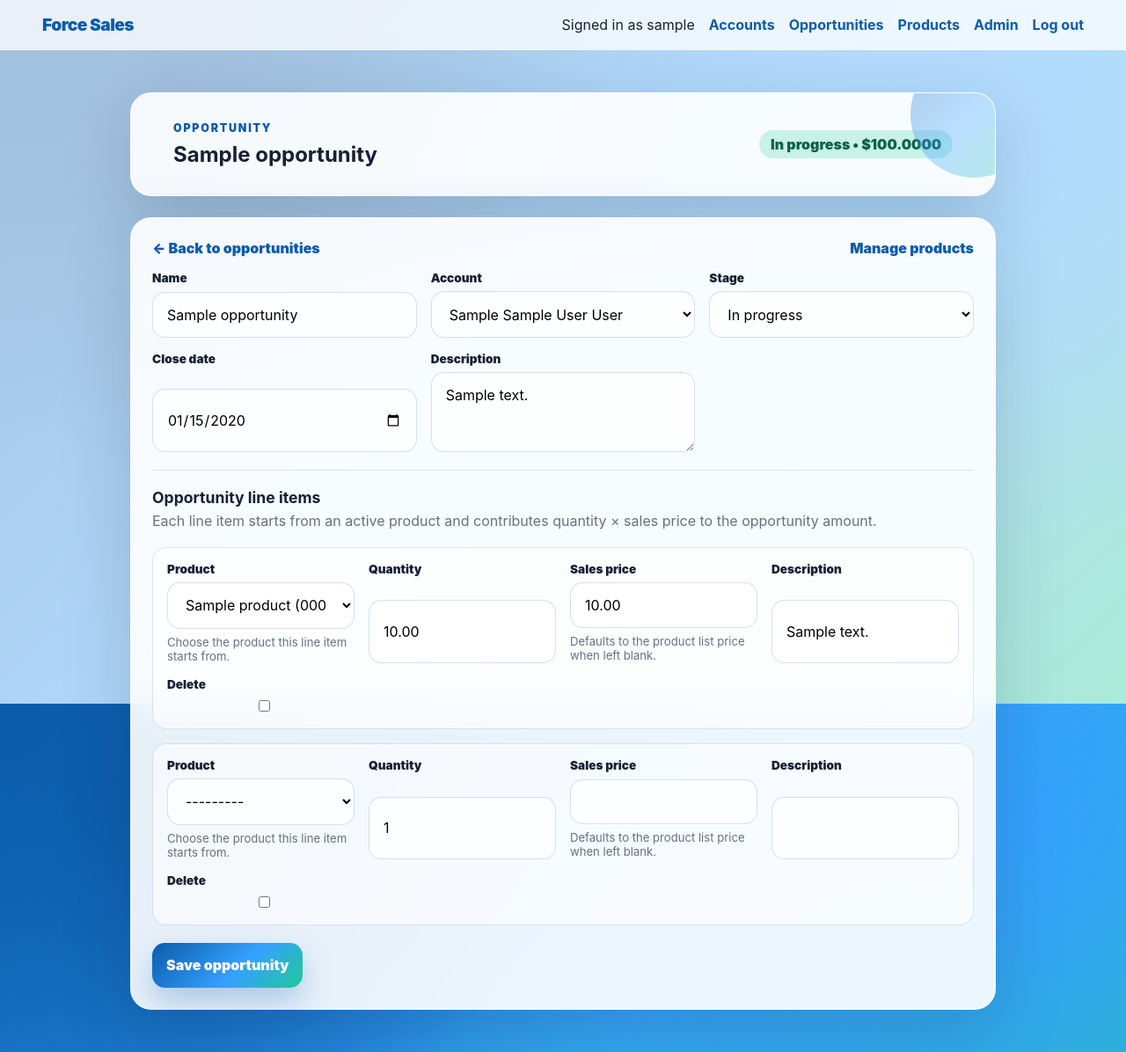
After one commit to ddh73/forceSales, a Django app: page /opportunities/1/ in a window 1280 px wide. The commit adds this page. Shown: the whole page at 88% size. Run offline with Django 5.2, Linux system fonts and the light colour scheme; a user stored in the database is signed in; tables that the repository leaves empty hold one stand-in row (values such as "Sample post").

Commit message:
Add opportunities and product line items

```diff
--- a/crm/forms.py
+++ b/crm/forms.py
@@ -1,6 +1,6 @@
 from django import forms
 
-from .models import Account, AccountField, AccountFieldValue
+from .models import Account, AccountField, AccountFieldValue, Opportunity, OpportunityLineItem, Product
 
 
 class AccountForm(forms.ModelForm):
@@ -80,3 +80,55 @@ class AccountForm(forms.ModelForm):
 
     def custom_field_name(self, account_field):
         return f"{self.custom_field_prefix}{account_field.pk}"
+
+
+class ProductForm(forms.ModelForm):
+    class Meta:
+        model = Product
+        fields = ["name", "product_code", "description", "list_price", "active"]
+        widgets = {
+            "description": forms.Textarea(attrs={"rows": 3}),
+        }
+
+    def clean_product_code(self):
+        return self.cleaned_data.get("product_code") or None
+
+
+class OpportunityForm(forms.ModelForm):
+    class Meta:
+        model = Opportunity
+        fields = ["name", "account", "stage", "close_date", "description"]
+        widgets = {
+            "close_date": forms.DateInput(format="%Y-%m-%d", attrs={"type": "date"}),
+            "description": forms.Textarea(attrs={"rows": 3}),
+        }
+
+
+class OpportunityLineItemForm(forms.ModelForm):
+    class Meta:
+        model = OpportunityLineItem
+        fields = ["product", "quantity", "sales_price", "description"]
+
+    def __init__(self, *args, **kwargs):
+        super().__init__(*args, **kwargs)
+        self.fields["product"].queryset = Product.objects.filter(active=True).order_by("name")
+        self.fields["product"].help_text = "Choose the product this line item starts from."
+        self.fields["sales_price"].help_text = "Defaults to the product list price when left blank."
+        self.fields["sales_price"].required = False
+
+    def clean(self):
+        cleaned_data = super().clean()
+        product = cleaned_data.get("product")
+        sales_price = cleaned_data.get("sales_price")
+        if product and sales_price is None:
+            cleaned_data["sales_price"] = product.list_price
+        return cleaned_data
+
+
+OpportunityLineItemFormSet = forms.inlineformset_factory(
+    Opportunity,
+    OpportunityLineItem,
+    form=OpportunityLineItemForm,
+    extra=1,
+    can_delete=True,
+)
--- a/crm/templates/crm/base.html
+++ b/crm/templates/crm/base.html
@@ -21,6 +21,8 @@
             <nav class="nav-links" aria-label="Primary navigation">
                 <span>Signed in as {{ user.get_username }}</span>
                 <a href="{% url 'account_list' %}">Accounts</a>
+                <a href="{% url 'opportunity_list' %}">Opportunities</a>
+                <a href="{% url 'product_list' %}">Products</a>
                 {% if user.is_staff %}<a href="{% url 'admin:index' %}">Admin</a>{% endif %}
                 <form action="{% url 'logout' %}" method="post">
                     {% csrf_token %}
--- /dev/null
+++ b/crm/templates/crm/opportunity_detail.html
@@ -0,0 +1,61 @@
+{% extends "crm/base.html" %}
+
+{% block title %}{{ opportunity.name }} | Opportunities | {{ site_branding.name }}{% endblock %}
+
+{% block content %}
+<section class="hero-card compact-hero split-hero">
+    <div>
+        <p class="eyebrow">Opportunity</p>
+        <h1>{{ opportunity.name }}</h1>
+    </div>
+    <span class="badge user">{{ opportunity.get_stage_display }} • ${{ opportunity.amount }}</span>
+</section>
+
+<section class="panel stacked-panel">
+    <div class="record-toolbar">
+        <a class="back-link" href="{% url 'opportunity_list' %}">← Back to opportunities</a>
+        <a class="back-link" href="{% url 'product_list' %}">Manage products</a>
+    </div>
+
+    <form method="post" novalidate>
+        {% csrf_token %}
+        <div class="record-form">
+            {% for field in form %}
+                <div class="record-field{% if field.errors %} has-errors{% endif %}">
+                    <label for="{{ field.id_for_label }}">{{ field.label }}</label>
+                    {{ field }}
+                    {% if field.help_text %}<small class="field-help">{{ field.help_text }}</small>{% endif %}
+                    {% if field.errors %}<div class="field-errors">{{ field.errors }}</div>{% endif %}
+                </div>
+            {% endfor %}
+        </div>
+
+        <div class="subsection-heading">
+            <div>
+                <h2>Opportunity line items</h2>
+                <p>Each line item starts from an active product and contributes quantity × sales price to the opportunity amount.</p>
+            </div>
+            {% if not has_products %}<a class="button-link" href="{% url 'product_create' %}">Create a product first</a>{% endif %}
+        </div>
+
+        {{ line_item_formset.management_form }}
+        {% if line_item_formset.non_form_errors %}<div class="field-errors">{{ line_item_formset.non_form_errors }}</div>{% endif %}
+        <div class="line-item-list">
+            {% for line_form in line_item_formset %}
+                <div class="line-item-card">
+                    {% for hidden in line_form.hidden_fields %}{{ hidden }}{% endfor %}
+                    {% for field in line_form.visible_fields %}
+                        <div class="record-field{% if field.errors %} has-errors{% endif %}">
+                            <label for="{{ field.id_for_label }}">{{ field.label }}</label>
+                            {{ field }}
+                            {% if field.help_text %}<small class="field-help">{{ field.help_text }}</small>{% endif %}
+                            {% if field.errors %}<div class="field-errors">{{ field.errors }}</div>{% endif %}
+                        </div>
+                    {% endfor %}
+                </div>
+            {% endfor %}
+        </div>
+        <button class="save-button" type="submit">Save opportunity</button>
+    </form>
+</section>
+{% endblock %}
--- a/crm/urls.py
+++ b/crm/urls.py
@@ -8,4 +8,10 @@ urlpatterns = [
     path("accounts/", views.AccountListView.as_view(), name="account_list"),
     path("accounts/new/", views.AccountCreateView.as_view(), name="account_create"),
     path("accounts/<int:pk>/", views.AccountDetailView.as_view(), name="account_detail"),
+    path("products/", views.ProductListView.as_view(), name="product_list"),
+    path("products/new/", views.ProductCreateView.as_view(), name="product_create"),
+    path("products/<int:pk>/", views.ProductDetailView.as_view(), name="product_detail"),
+    path("opportunities/", views.OpportunityListView.as_view(), name="opportunity_list"),
+    path("opportunities/new/", views.OpportunityCreateView.as_view(), name="opportunity_create"),
+    path("opportunities/<int:pk>/", views.OpportunityDetailView.as_view(), name="opportunity_detail"),
 ]
--- a/crm/views.py
+++ b/crm/views.py
@@ -3,8 +3,8 @@ from django.contrib.auth.mixins import LoginRequiredMixin
 from django.shortcuts import get_object_or_404, redirect
 from django.views.generic import ListView, TemplateView
 
-from .forms import AccountForm
-from .models import Account
+from .forms import AccountForm, OpportunityForm, OpportunityLineItemFormSet, ProductForm
+from .models import Account, Opportunity, Product
 
 
 class HomeView(TemplateView):
@@ -27,6 +27,8 @@ class DashboardView(LoginRequiredMixin, TemplateView):
         context["is_crm_admin"] = user.is_superuser or user.groups.filter(name="CRM Admin").exists()
         context["is_standard_user"] = user.groups.filter(name="Standard User").exists()
         context["account_count"] = Account.objects.count()
+        context["opportunity_count"] = Opportunity.objects.count()
+        context["product_count"] = Product.objects.count()
         return context
 
 
@@ -80,3 +82,120 @@ class AccountDetailView(LoginRequiredMixin, TemplateView):
             messages.success(request, "Account updated.")
             return redirect(self.account.get_absolute_url())
         return self.render_to_response(self.get_context_data(form=form))
+
+
+class ProductListView(LoginRequiredMixin, ListView):
+    """Display products available for opportunity line items."""
+
+    context_object_name = "products"
+    model = Product
+    paginate_by = 25
+    template_name = "crm/product_list.html"
+
+
+class ProductCreateView(LoginRequiredMixin, TemplateView):
+    """Allow users to create products for the catalog."""
+
+    template_name = "crm/product_form.html"
+
+    def get_context_data(self, **kwargs):
+        context = super().get_context_data(**kwargs)
+        context["form"] = kwargs.get("form") or ProductForm()
+        context["product"] = None
+        return context
+
+    def post(self, request, *args, **kwargs):
+        form = ProductForm(request.POST)
+        if form.is_valid():
+            product = form.save()
+            messages.success(request, "Product created.")
+            return redirect(product.get_absolute_url())
+        return self.render_to_response(self.get_context_data(form=form))
+
+
+class ProductDetailView(LoginRequiredMixin, TemplateView):
+    """Display and edit a product record."""
+
+    template_name = "crm/product_form.html"
+
+    def dispatch(self, request, *args, **kwargs):
+        self.product = get_object_or_404(Product, pk=kwargs["pk"])
+        return super().dispatch(request, *args, **kwargs)
+
+    def get_context_data(self, **kwargs):
+        context = super().get_context_data(**kwargs)
+        context["product"] = self.product
+        context["form"] = kwargs.get("form") or ProductForm(instance=self.product)
+        return context
+
+    def post(self, request, *args, **kwargs):
+        form = ProductForm(request.POST, instance=self.product)
+        if form.is_valid():
+            form.save()
+            messages.success(request, "Product updated.")
+            return redirect(self.product.get_absolute_url())
+        return self.render_to_response(self.get_context_data(form=form))
+
+
+class OpportunityListView(LoginRequiredMixin, ListView):
+    """Display sales opportunities."""
+
+    context_object_name = "opportunities"
+    model = Opportunity
+    paginate_by = 25
+    template_name = "crm/opportunity_list.html"
+
+    def get_queryset(self):
+        return Opportunity.objects.select_related("account").prefetch_related("line_items")
+
+
+class OpportunityCreateView(LoginRequiredMixin, TemplateView):
+    """Allow users to create opportunity records."""
+
+    template_name = "crm/opportunity_form.html"
+
+    def get_context_data(self, **kwargs):
+        context = super().get_context_data(**kwargs)
+        context["form"] = kwargs.get("form") or OpportunityForm()
+        return context
+
+    def post(self, request, *args, **kwargs):
+        form = OpportunityForm(request.POST)
+        if form.is_valid():
+            opportunity = form.save()
+            messages.success(request, "Opportunity created. Add product line items to build the amount.")
+            return redirect(opportunity.get_absolute_url())
+        return self.render_to_response(self.get_context_data(form=form))
+
+
+class OpportunityDetailView(LoginRequiredMixin, TemplateView):
+    """Display an opportunity and manage its product-backed line items."""
+
+    template_name = "crm/opportunity_detail.html"
+
+    def dispatch(self, request, *args, **kwargs):
+        self.opportunity = get_object_or_404(
+            Opportunity.objects.select_related("account").prefetch_related("line_items__product"),
+            pk=kwargs["pk"],
+        )
+        return super().dispatch(request, *args, **kwargs)
+
+    def get_context_data(self, **kwargs):
+        context = super().get_context_data(**kwargs)
+        context["opportunity"] = self.opportunity
+        context["form"] = kwargs.get("form") or OpportunityForm(instance=self.opportunity)
+        context["line_item_formset"] = kwargs.get("line_item_formset") or OpportunityLineItemFormSet(
+            instance=self.opportunity
+        )
+        context["has_products"] = Product.objects.filter(active=True).exists()
+        return context
+
+    def post(self, request, *args, **kwargs):
+        form = OpportunityForm(request.POST, instance=self.opportunity)
+        line_item_formset = OpportunityLineItemFormSet(request.POST, instance=self.opportunity)
+        if form.is_valid() and line_item_formset.is_valid():
+            form.save()
+            line_item_formset.save()
+            messages.success(request, "Opportunity updated.")
+            return redirect(self.opportunity.get_absolute_url())
+        return self.render_to_response(self.get_context_data(form=form, line_item_formset=line_item_formset))
--- a/static/css/site.css
+++ b/static/css/site.css
@@ -495,3 +495,43 @@ button:hover,
     box-shadow: 0 0 0 4px rgba(53, 161, 255, 0.18);
     outline: none;
 }
+
+.stacked-panel form {
+    display: grid;
+    gap: 1.25rem;
+}
+
+.subsection-heading {
+    align-items: center;
+    border-top: 1px solid rgba(11, 92, 171, 0.14);
+    display: flex;
+    flex-wrap: wrap;
+    gap: 1rem;
+    justify-content: space-between;
+    padding-top: 1.25rem;
+}
+
+.subsection-heading h2,
+.subsection-heading p {
+    margin-bottom: 0;
+}
+
+.subsection-heading p {
+    color: var(--muted);
+    margin-top: 0.35rem;
+}
+
+.line-item-list {
+    display: grid;
+    gap: 1rem;
+}
+
+.line-item-card {
+    background: rgba(255, 255, 255, 0.58);
+    border: 1px solid rgba(11, 92, 171, 0.14);
+    border-radius: 1rem;
+    display: grid;
+    gap: 1rem;
+    grid-template-columns: repeat(auto-fit, minmax(180px, 1fr));
+    padding: 1rem;
+}
```
Also changed, not shown: crm/admin.py (+29 -1 lines), crm/models.py (+86 -0 lines), crm/templates/crm/dashboard.html (+7 -3 lines), crm/templates/crm/opportunity_form.html (added, +29 -0 lines), crm/templates/crm/opportunity_list.html (added, +35 -0 lines), crm/templates/crm/product_form.html (added, +29 -0 lines), crm/templates/crm/product_list.html (added, +35 -0 lines), crm/tests.py (+146 -1 lines), crm/migrations/0005_product_opportunity_opportunitylineitem.py (added).
